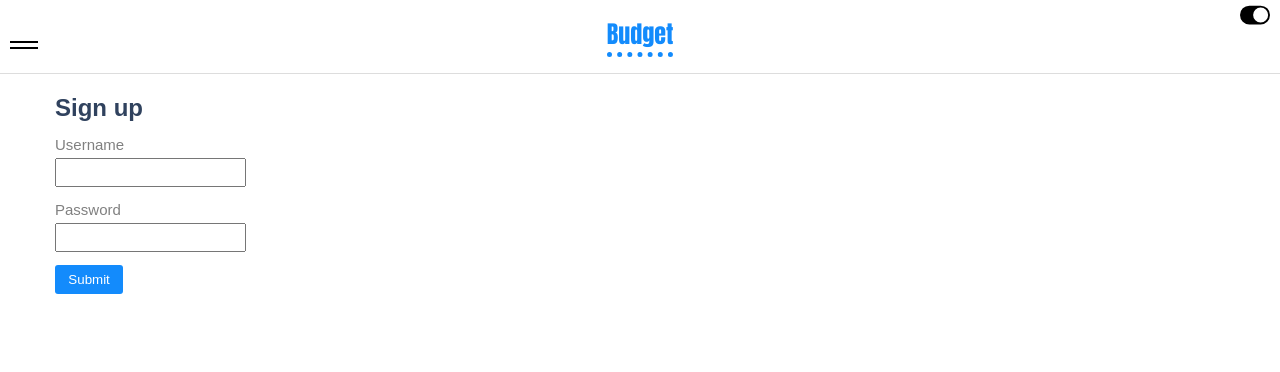
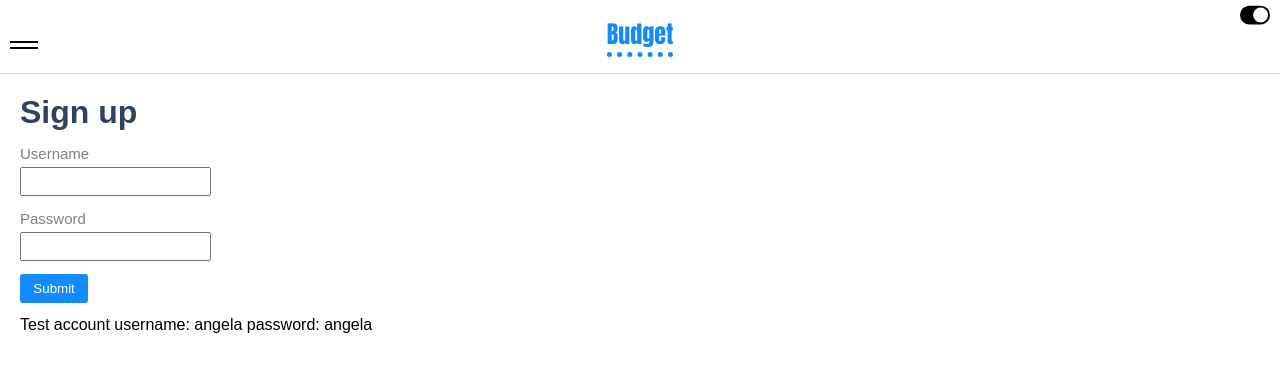
Before and after one commit to angelawonggggg/react-budget, a Next.js app: page /signUp in a window 1280 px wide. Shown: the top 372 px of the page. Built offline with nearby package versions, Linux system fonts and the light colour scheme; a web font is replaced by a local one.

Commit message:
added register

```diff
--- a/components/styles/Form.tsx
+++ b/components/styles/Form.tsx
@@ -1,6 +1,6 @@
 import { TiDelete } from "react-icons/ti";
 import styled from "styled-components";
-import { PopupForm, AccountForm } from "../../utils/type";
+import { PopupForm, AccountForm, RegisterFormType } from "../../utils/type";
 
 const Title = styled.h1`
   font-size: 15px;
@@ -115,11 +115,25 @@ export const EditAccountForm = ({
         <Label>Balance change </Label>
         <Input type="number" onChange={setBalanceChange}></Input>
 
-        {/* <Label>Notes </Label>
-        <Input type="Text"></Input> */}
-
         <button value="submit">Update</button>
       </form>
     </PopupCard>
   </Overlay>
 );
+
+export const RegisterForm = ({
+  handleSubmit,
+  setUsername,
+  setPassword,
+  username,
+  password,
+}: RegisterFormType) => (
+  <form onSubmit={handleSubmit}>
+    <label htmlFor="">Username</label>
+    <input type="text" defaultValue={username} onChange={setUsername} />
+
+    <label htmlFor="">Password</label>
+    <input type="password" defaultValue={password} onChange={setPassword} />
+    <button value="submit">Submit</button>
+  </form>
+);
--- a/pages/api/register.ts
+++ b/pages/api/register.ts
@@ -8,7 +8,6 @@ export default withIronSessionApiRoute(registerRoute, sessionOptions);
 import { MongoClient } from "mongodb";
 import crypto from "crypto";
 import { DATABASE_URL } from "middleware/mongodb";
-
 
 // Create a new MongoClient
 const client = new MongoClient(DATABASE_URL);
--- a/pages/api/user.ts
+++ b/pages/api/user.ts
@@ -1,8 +1,7 @@
 import { withIronSessionApiRoute } from "iron-session/next";
 import { sessionOptions } from "lib/session";
 import { NextApiRequest, NextApiResponse } from "next";
-import { User } from "models/auth";
-
+import { User } from "../../models/auth";
 export default withIronSessionApiRoute(userRoute, sessionOptions);
 
 async function userRoute(req: NextApiRequest, res: NextApiResponse<User>) {
@@ -17,6 +16,7 @@ async function userRoute(req: NextApiRequest, res: NextApiResponse<User>) {
     res.json({
       isLoggedIn: false,
       username: "",
+      password: "",
     });
   }
 }
--- a/pages/signUp.tsx
+++ b/pages/signUp.tsx
@@ -1,32 +1,51 @@
 import Head from "next/head";
+import React, { useState } from "react";
 import styled from "styled-components";
+import axios from "axios";
+import { RegisterForm } from "../components/styles/Form";
 
+export default function signUp() {
+  const [username, setUsername] = useState("");
+  const [password, setPassword] = useState("");
 
+  // const handleChange = (e): void => {
+  //   setUsername(e.target.value)
+  //   setPassword(e.target.value)
+  // }
 
-export default function signUp(props: Props) {
+  const handleSubmit = (e): void => {
+    e.preventDefault();
 
-  const Wrapper = styled.section`
-    margin-left: 35px;
-`;
+    axios
+      .post("/api/register/", {
+        username: username,
+        password: password,
+      })
+      .then((data) => {
+        console.log("data", data);
+      })
+      .catch(console.error);
+
+    console.log(username, password);
+  };
+
   return (
     <div>
       <Head>
         <title>Budget | Sign Up</title>
       </Head>
-      <Wrapper>
+
       <h1>Sign up</h1>
-        <form>
-          <label htmlFor="">Username</label>
-          <input type="text" />
-          <label htmlFor="">Password</label>
-          <input type="password" />
-          <button>Submit</button>
-        </form>
-      </Wrapper>
 
+      <RegisterForm
+        handleSubmit={handleSubmit}
+        setUsername={(e) => setUsername(e.target.value)}
+        setPassword={(e) => setPassword(e.target.value)}
+        username={username}
+        password={password}
+      />
 
-
-
+      <pre>Test account username: angela password: angela</pre>
     </div>
   );
 }
```
Also changed, not shown: utils/type.ts (+8 -0 lines).
